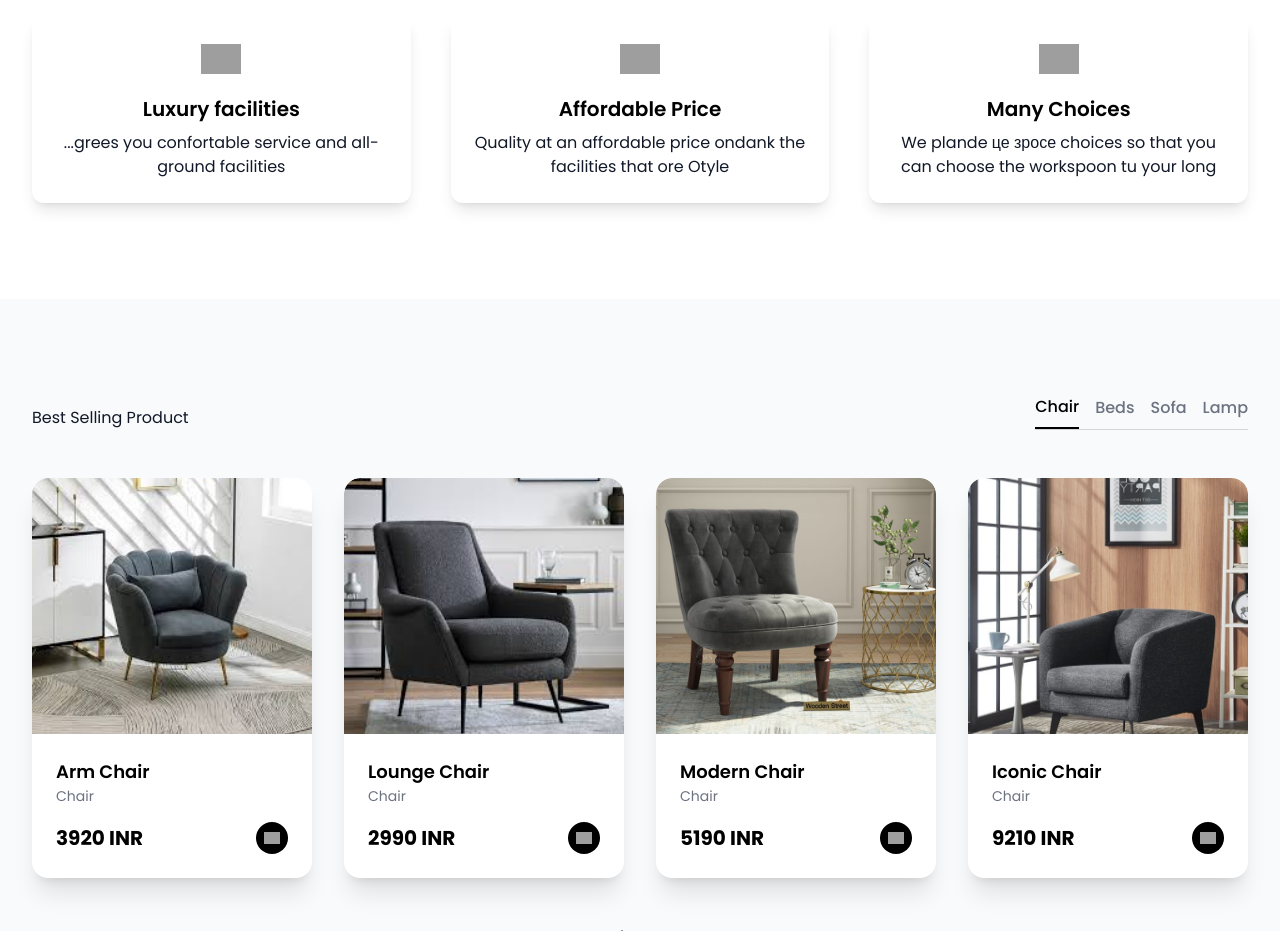
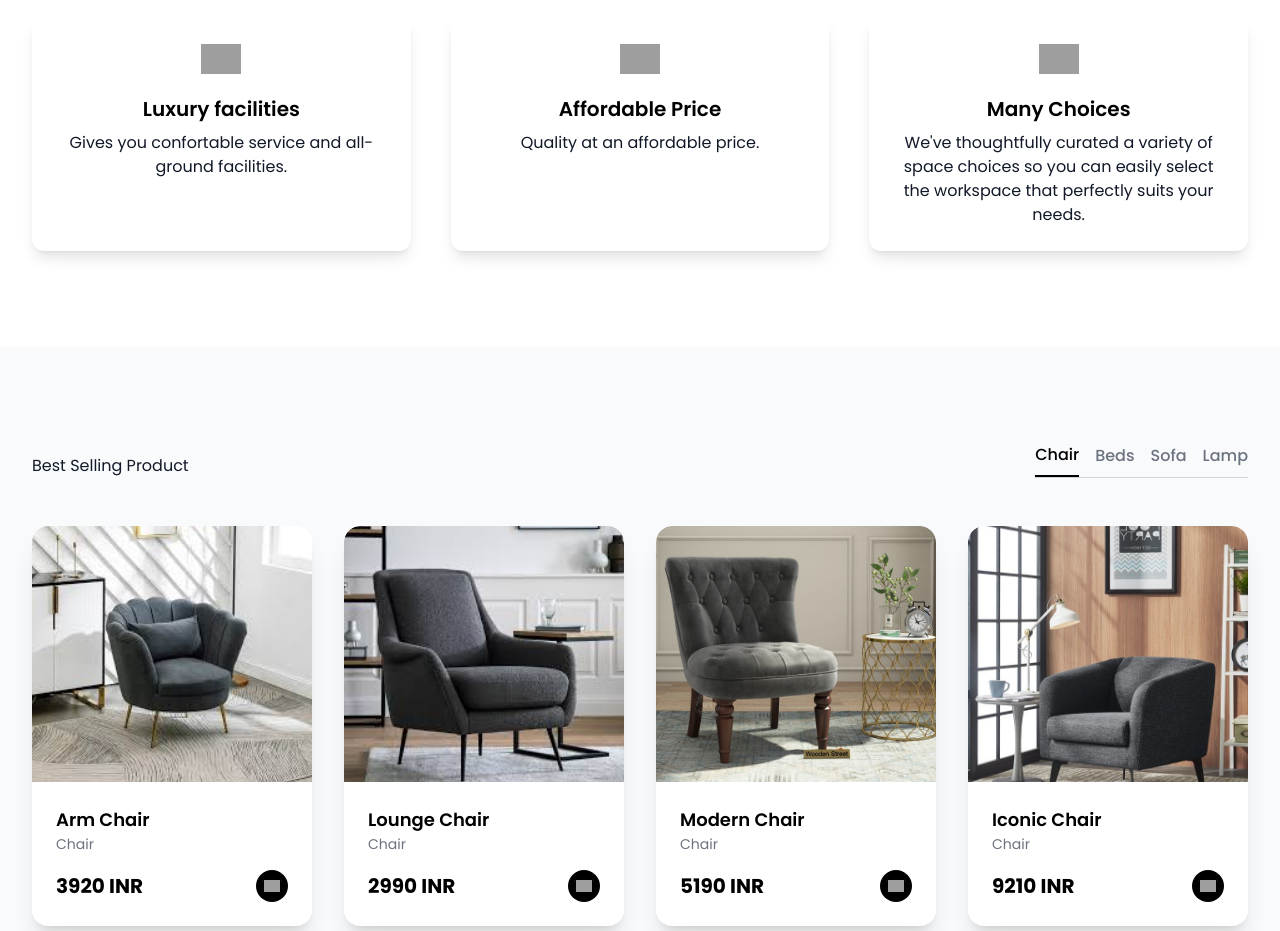
Before and after one commit to MuskanGupta1903/Desgin2-PANTO-CODEHERS, a plain HTML site: page index.html in a window 1280 px wide. Shown: the part 940-1871 px from the top of the page. Drawn offline with nearby package versions, Linux system fonts and the light colour scheme; grey boxes are pictures that could not be loaded.

Commit message:
Update index.html

```diff
--- a/index.html
+++ b/index.html
@@ -184,7 +184,7 @@
                         </div>
                         <h3 class="text-xl font-semibold text-black mb-2">Luxury facilities</h3>
                         <p class="text-primary-light">
-                            ...grees you confortable service and all-ground facilities
+                            Gives you confortable service and all-ground facilities.
                         </p>
                     </div>
 
@@ -200,7 +200,7 @@
                         </div>
                         <h3 class="text-xl font-semibold text-black mb-2">Affordable Price</h3>
                         <p class="text-primary-light">
-                            Quality at an affordable price ondank the facilities that ore Otyle
+                            Quality at an affordable price.
                         </p>
                     </div>
 
@@ -216,7 +216,7 @@
                         </div>
                         <h3 class="text-xl font-semibold text-black mb-2">Many Choices</h3>
                         <p class="text-primary-light">
-                            We plande це зросе choices so that you can choose the workspoon tu your long
+                            We've thoughtfully curated a variety of space choices so you can easily select the workspace that perfectly suits your needs.
                         </p>
                     </div>
                 </div>
```
